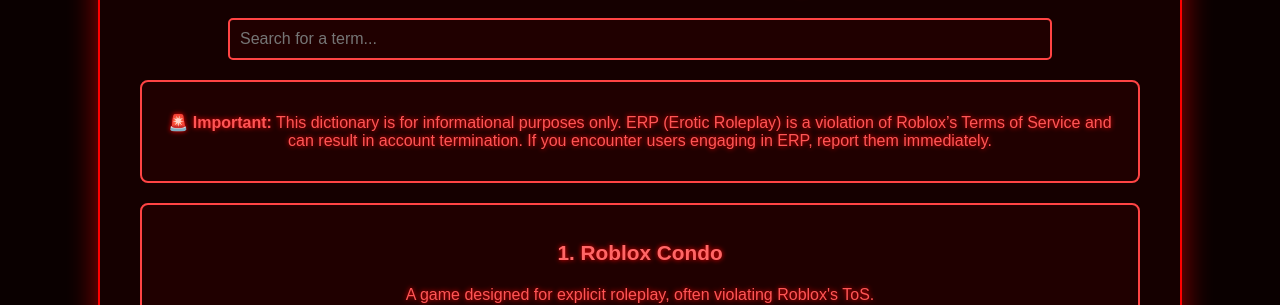
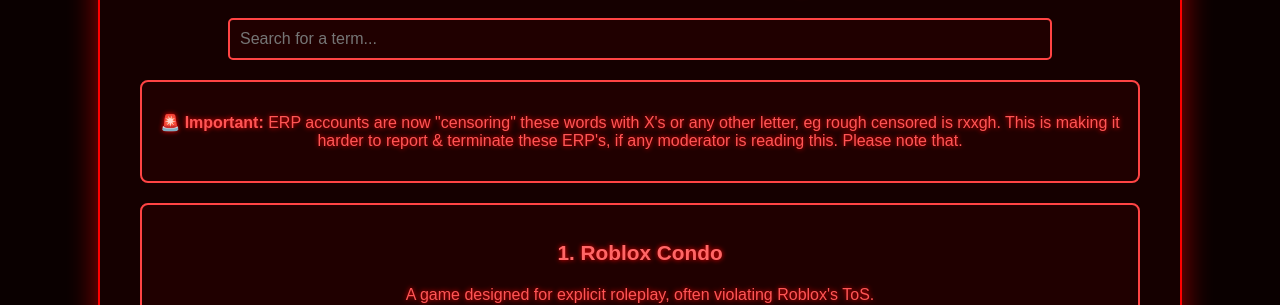
Before and after one commit to T-TGM/ERP-Definition, a Jekyll site: the page index.html, which Jekyll copies as it is, in a window 1280 px wide. Shown: the part 167-472 px from the top of the page. Built offline with Jekyll 4.4.1, drawn with Linux system fonts in a browser that asks for light colours; some of the changed lines change nothing that is shown.

Commit message:
Update index.html

```diff
--- a/index.html
+++ b/index.html
@@ -128,7 +128,7 @@
 
         <!-- Info Board -->
         <div class='info-board'>
-            <p><strong>🚨 Important:</strong> This dictionary is for informational purposes only. ERP (Erotic Roleplay) is a violation of Roblox’s Terms of Service and can result in account termination. If you encounter users engaging in ERP, report them immediately.</p>
+            <p><strong>🚨 Important:</strong> ERP accounts are now "censoring" these words with X's or any other letter, eg rough censored is rxxgh. This is making it harder to report & terminate these ERP's, if any moderator is reading this. Please note that.</p>
         </div>
 
         <div id='definitions'></div>
@@ -171,7 +171,26 @@
     { "term": "Breeder", "synonyms": ["Impregnation Roleplay"], "definition": "A term used in ERP to refer to someone who is sexually dominant and engages in impregnation roleplay." },
     { "term": "Yoga Instructor", "synonyms": ["ERP Trainer"], "definition": "A disguised ERP term that often refers to someone taking a dominant role in explicit roleplay scenarios." },
     { "term": "Snowplower", "synonyms": ["Interracial Roleplay"], "definition": "A term used in ERP communities to refer to someone who seeks out sexual interactions with white individuals." },
-    { "term": "Whitecake", "synonyms": ["Interracial Fetish"], "definition": "A fetishizing term used in ERP to describe a sexual preference for white individuals." }
+    { "term": "Whitecake", "synonyms": ["Interracial Fetish"], "definition": "A fetishizing term used in ERP to describe a sexual preference for white individuals." },
+    { term: "Huge Man", definition: "A term used in ERP contexts to imply someone with an exceptionally large penis. Often seen in usernames or bios to signal sexual dominance, violating Roblox’s Terms of Service. Synonyms: Big Man, Large Man, Giant, Hxge Man, HgeMan, Gigantic." },
+    { term: "Trade", definition: "A term used in ERP to refer to exchanging explicit images, often implying the trading of nudes. This is a serious violation of Roblox’s safety policies and can involve illegal activity. Synonyms: Pic Trade, Nude Swap, N*de Trade, Exch, Pxt, Xchange, Swap Pics." },
+    { term: "Black Wood", definition: "A fetishizing term referring to a Black man's genitals, similar to 'BBC' but more discreet. Its use in usernames or bios is a clear indicator of ERP behavior. Synonyms: B. Wood, BlkWood, Ebony Log, Dark Timber, Shadow Wood." },
+    { term: "Gym Trainer", definition: "A term used in ERP roleplay to disguise sexual scenarios under the guise of 'training' or 'personal coaching.' This often involves dominant/submissive dynamics, making it inappropriate for Roblox. Synonyms: Fitness Coach, Gym Dom, Personal Trainer, P.T., Workout Dom, Gym Roleplay." },
+    { term: "BWC (Big White Cock)", definition: "A term used in explicit sexual content to fetishize white men. Its use in Roblox bios or usernames indicates ERP activity and is a violation of the platform’s rules. Synonyms: White Wood, W.C., Pale Pole, Snow Log, Frost Timber." },
+    { term: "BMC (Big Mexican Cock)", definition: "A racialized and explicit term used in ERP to describe a Mexican man's genitals. This violates Roblox’s Terms of Service due to its fetishistic and inappropriate nature. Synonyms: M.C., Brown Timber, Latin Log, MexWood, Spicy Log." },
+    { term: "Rough", definition: "In ERP, this term refers to aggressive or dominant sexual activity. Its use in usernames, bios, or chat suggests ERP participation and is a direct violation of Roblox’s rules. Synonyms: Hard, Aggressive, Savage, R0ugh, Roughplay, Roughrider." },
+    { term: "Plump", definition: "A term often used in ERP to describe someone who is curvy or thick, usually in a sexualized manner. Synonyms: Thick, Chubby, Voluptuous, Plush, Soft, Juicy." },
+    { term: "Kitty Killer", definition: "The word 'kitty' is a euphemism for 'pussy.' 'Kitty Killer' is a term used in ERP to refer to rough or aggressive sexual activity, violating Roblox’s policies. Synonyms: P*ssy Slayer, Kitty Slayer, Cat Killer, Feline Destroyer, Claw Breaker." },
+    { term: "Sneaky Link", definition: "A term used to describe a secret sexual partner. Often referenced in ERP and inappropriate for Roblox. Synonyms: Secret Fling, S.Link, Hush Meetup, Private Affair, Lowkey." },
+    { term: "Horse", definition: "In ERP, 'horse' is often used to imply someone is 'hung like a horse,' referring to a well-endowed man. This sexualized usage makes it a clear violation of Roblox’s rules. Synonyms: Stallion, Mustang, War Horse, Colt, Equine, Bronco." },
+    { term: "Stallion", definition: "In ERP, 'stallion' is used to describe a man who is 'hung like a stallion,' implying large genitalia. This explicit connotation makes it inappropriate for Roblox. Synonyms: Stud, Warhorse, Alpha Horse, Mustang, Charger." },
+    { term: "Wet", definition: "Commonly used in ERP to describe arousal, especially in reference to female genitalia. This makes it an explicit term violating Roblox’s ToS. Synonyms: Dripping, Soaked, Flooded, Soggy, W3t, Drenched." },
+    { term: "QOS (Queen of Spades)", definition: "A fetish term referring to a white woman who exclusively seeks Black men for sexual relationships. This term is heavily tied to racial fetishization and violates Roblox’s rules. Synonyms: Queen ♠️, Spade Queen, Ebony Enthusiast, Black-Only, Q.Spade." },
+    { term: "Nyash", definition: "A slang term for buttocks, often used in a sexualized manner in ERP contexts, making it inappropriate for Roblox. Synonyms: Yash, Booty, Bum, Cheeks, Azz, Thickums." },
+    { term: "Scat", definition: "Refers to a fetish involving feces, which is an extreme form of ERP. Any mention of this is a major violation of Roblox’s ToS. Synonyms: Copro, Brown Play, Messy, Doodoo Kink, S.K." },
+    { term: "Dump", definition: "In an ERP context, 'dump' can be short for 'cumdump,' referring to someone who allows multiple partners to ejaculate inside them without protection. This is an explicit and extreme violation of Roblox’s rules. Synonyms: Load Drop, Spill Zone, Seed Collector, Dmp, Gutter." },
+    { term: "Cumdump", definition: "A promiscuous woman who is not choosy about her sexual partners and who allows most or all men who she has sex with to cum inside of her without protection. This term is explicit and violates Roblox’s policies on sexual content. Synonyms: Seed Tank, Sperm Vault, Receptacle, Dumptruck, C.Dump." },
+    { term: "Blvcksshota", definition: "A bypassed version of 'Backshot,' a sexual position commonly referenced in ERP. Any use of this or similar bypasses violates Roblox’s ToS. Synonyms: Backshot, Bkshot, Bcksh0t, Bcksh0ta, Bckshoota, Bkshoota, Bksh0ta." }
         ];
 
         const container = document.getElementById('definitions');
```
